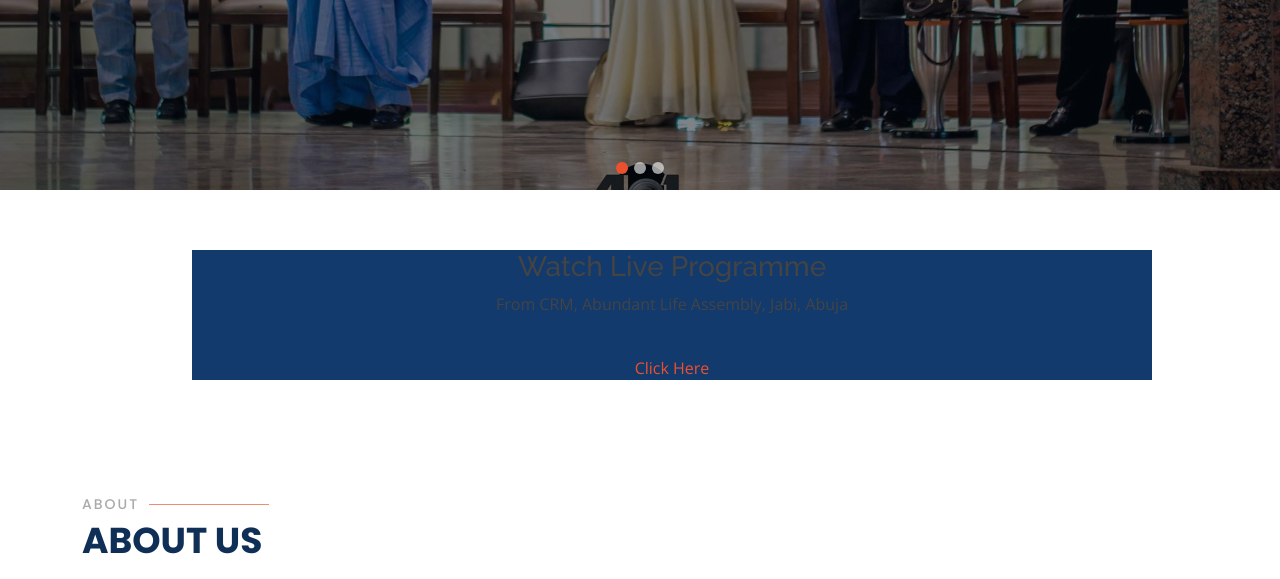
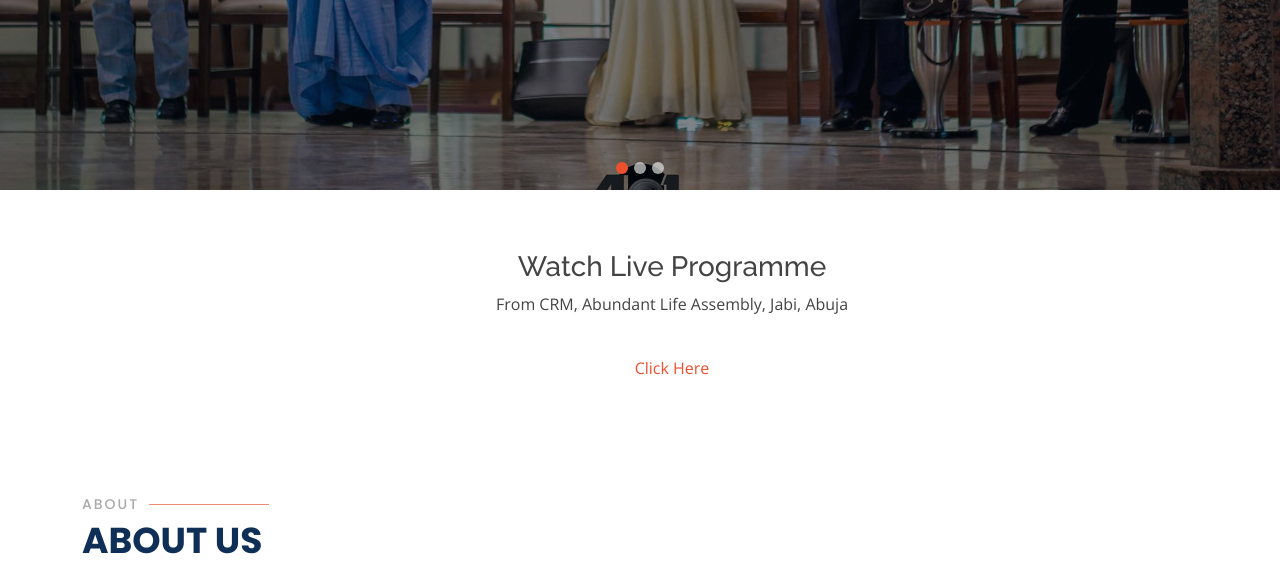
Before and after one commit to tonyihvn/crmfct2landing, a PHP site: page / in a window 1280 px wide. Shown: the part 610-1189 px from the top of the page. Run offline with PHP 8.4, Linux system fonts and the light colour scheme; data that the repository does not hold is empty; some libraries are stand-ins or nearby versions.

Commit message:
Live stream Added1

```diff
--- a/index.php
+++ b/index.php
@@ -108,7 +108,7 @@
 
   <main id="main">
     <section>
-      <div style="margin-left:15%;margin-right:10%; background-color:#123a6d;">
+      <div style="margin-left:15%;margin-right:10%;">
       <div class="text-center">
           <h3>Watch Live Programme</h3>
           <p> From CRM, Abundant Life Assembly, Jabi, Abuja</p><br>
```
